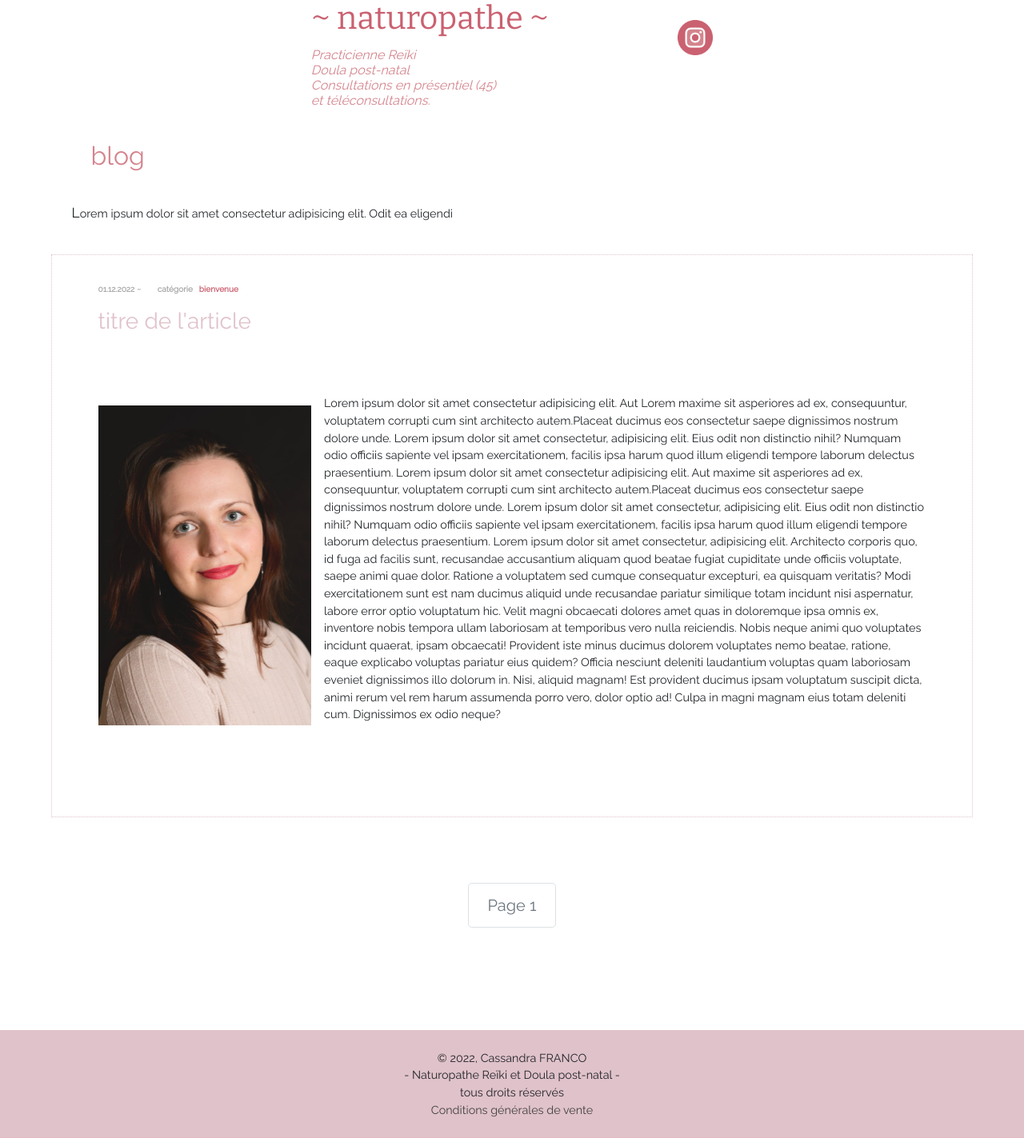
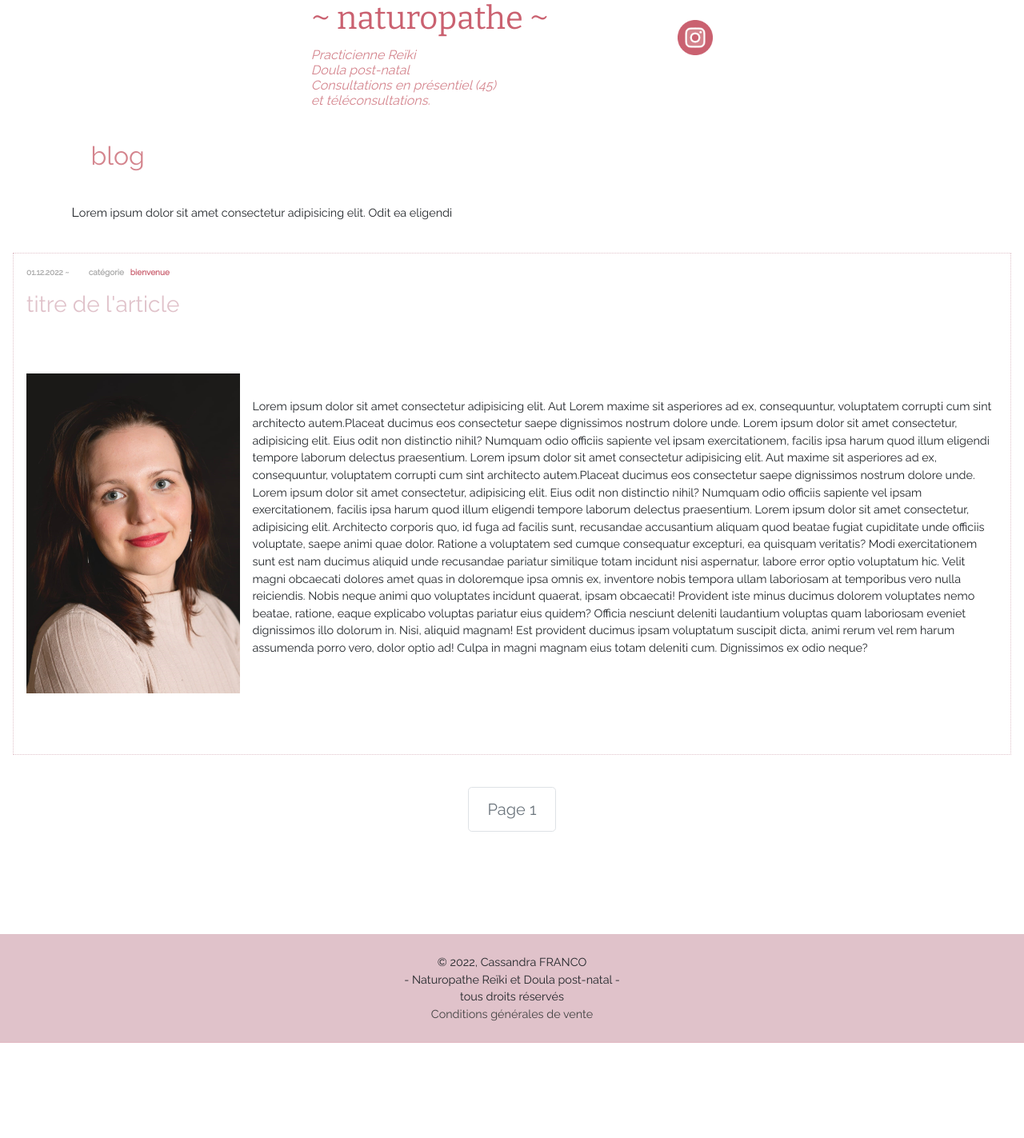
Before and after one commit to julie-lepine/cassandra-franco, a PHP site: page /pages/blog.html in a window 1280 px wide. Shown: the part 155-1578 px from the top of the page at 80% size. After the commit the page ends 1459 px from the top, so only its background shows below. Run offline with PHP 8.4, Linux system fonts and the light colour scheme; some libraries are stand-ins or nearby versions.

Commit message:
third commit - blog's articles width

```diff
--- a/assets/css/blog.css
+++ b/assets/css/blog.css
@@ -54,7 +54,7 @@ svg {
 }
 
 .mainHeaderText::first-letter {
-    font-size: 1.2em;
+    font-size: 1.1em;
 }
 
 .mainHeaderLink {
@@ -62,15 +62,10 @@ svg {
 }
 
 /* STYLE CASE ARTICLE */
-.conteneur {
-    margin: 0 5vh 0 5vh;
-    padding: 0 3vh 3vh 3vh;
-}
-
 .article {
     border: 1px dotted var(--thirdLevelTitle);
-    padding: 3% 5%;
-    margin: 3% 0 5% 0;
+    padding: 2vh;
+    margin: 2vh 2vh 5vh 2vh;
 }
 
 .articleCategoryCat {
@@ -93,7 +88,6 @@ svg {
     overflow: auto;
     scrollbar-color: var(--firstLevelTitle) var(--thirdLevelTitle);
     scrollbar-width: thin;
-    height: 70vh;
 }
 
 .articleContentImage {
@@ -112,30 +106,15 @@ svg {
     color: var(--firstLevelTitle);
 }
 
+.articleContentTextTxt {
+    scrollbar-color: var(--firstLevelTitle) var(--thirdLevelTitle);
+    scrollbar-width: thin;
+}
+
 /* PAGINATION NAVIGATION */
 .navNav {
     margin: 0 0 10% 0;
 }
-
-/*
-@media screen and (min-width: 992px) {
-    .conteneur {
-        margin : 2vh;
-    }
-
-    .articleContent {
-        display: flex;
-        align-items: center;
-    }
-
-    .card1, .card2 {
-        padding: 1vw;
-    }
-
-    .cardContentPic {
-        margin-right: 2vw;
-    }
-}*/
 
 @media screen and (min-width: 1080px) {
     .articleContent {
@@ -143,4 +122,9 @@ svg {
         gap: 2vh;
         align-items: center;
     }
+
+    .conteneur {
+        margin: 0 5vh 0 5vh;
+        padding: 0 3vh 3vh 3vh;
+    }
 }
--- a/pages/blog.html
+++ b/pages/blog.html
@@ -16,7 +16,8 @@
     <title>blog</title>
     <meta name="description" content="bienvenue sur mon blog ! Ici je vous posterais des articles divers et variés.">
     <!-- A REVOIR. FAUDRAIT QUE CASS ME DECRIVE CE QUE SES ARTICLES AURONT COMME but-->
-    <meta name="keywords" content="naturopathie orleans medecine douce accueil doula reiki reïki region parisienne nature naturel naturelle enceinte émotions emotions soutien blog articles informations">
+    <meta name="keywords"
+        content="naturopathie orleans medecine douce accueil doula reiki reïki region parisienne nature naturel naturelle enceinte émotions emotions soutien blog articles informations">
 </head>
 
 <body id="start">
@@ -53,7 +54,8 @@
         <div class="headerJob">
             <div class="headerJobDetails">
                 <h1 class="pb-1">Cassandra Franco <br>~ naturopathe ~</h1>
-                <h2 class="headerJobDetailsDescr"><em>Practicienne Reïki <br> Doula post-natal <br> Consultations en présentiel (45) <br>et
+                <h2 class="headerJobDetailsDescr"><em>Practicienne Reïki <br> Doula post-natal <br> Consultations en
+                        présentiel (45) <br>et
                         téléconsultations.</em></h2>
             </div>
             <div class="d-flex flex-row justify-content-center gap-3">
@@ -87,7 +89,6 @@
                 </button>
             </form>
         </div>-->
-        <div class="conteneur" id="conteneur">
         <div class="article">
             <div class="articleInfos">
                 <span class="articleInfosDate">
@@ -236,7 +237,6 @@
                     </div>
                 </div>
             </div>-->
-        </div>
         <nav aria-label="Page navigation example" class="navNav">
             <ul class="pagination pagination-lg justify-content-center">
                 <li class="page-item"><a class="page-link text-secondary active" href="blog.html">Page 1</a></li>
```
Lines whose indentation alone changed are shown as unchanged.
